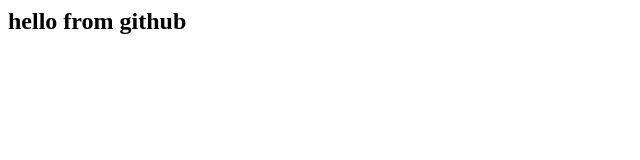
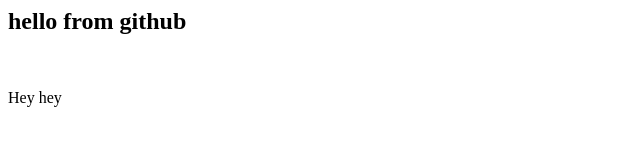
Before and after one commit to herkommer/D210924X2, a plain HTML site: page index.html in a window 1280 px wide. Shown: the full height of the page, 0-640 px from the left. Drawn offline with Linux system fonts and the light colour scheme.

Commit message:
added some stuff

```diff
--- a/index.html
+++ b/index.html
@@ -1 +1,3 @@
 <h2>hello from github</h2>
+<br>
+<p>Hey hey</p>
```
